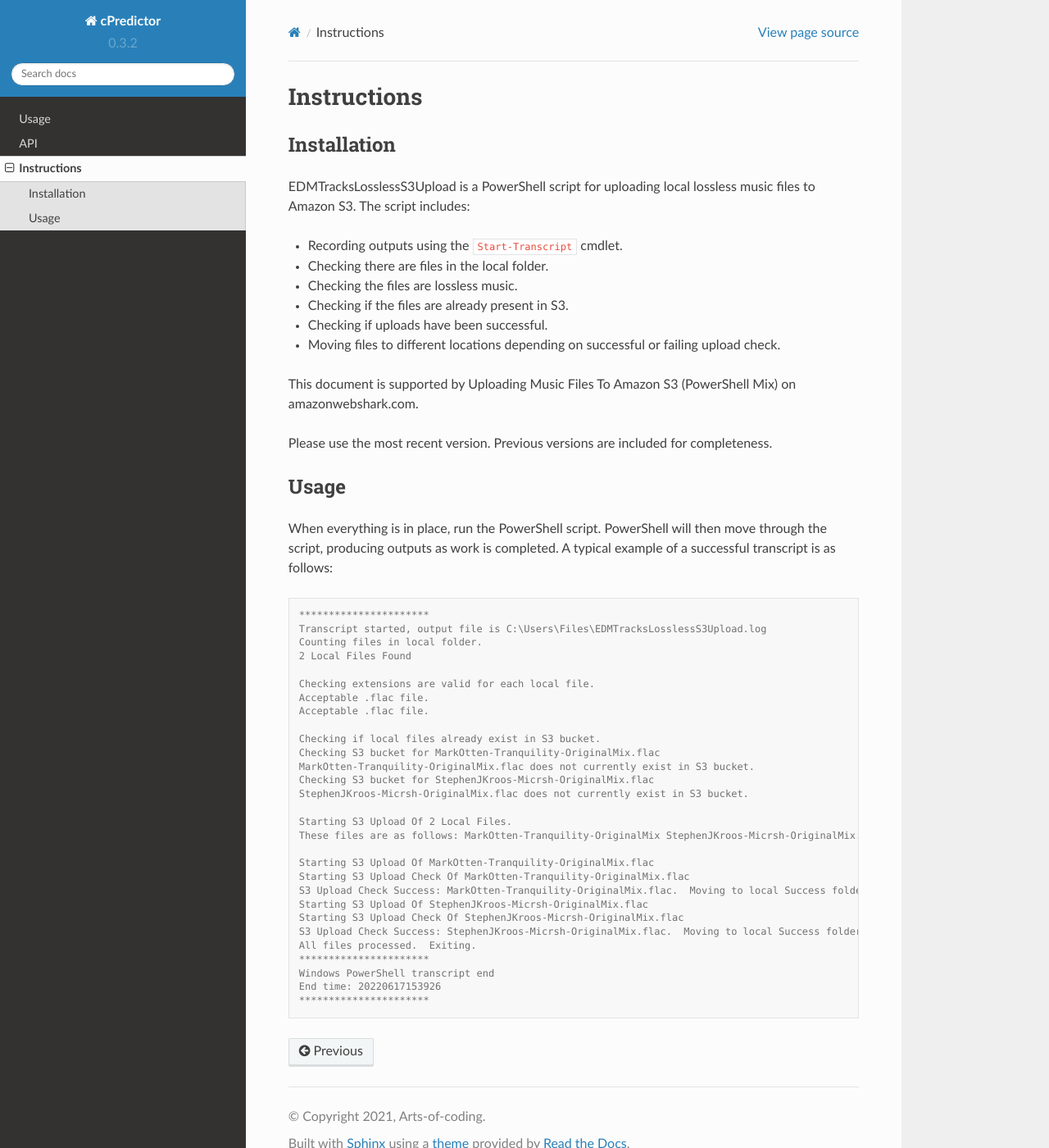
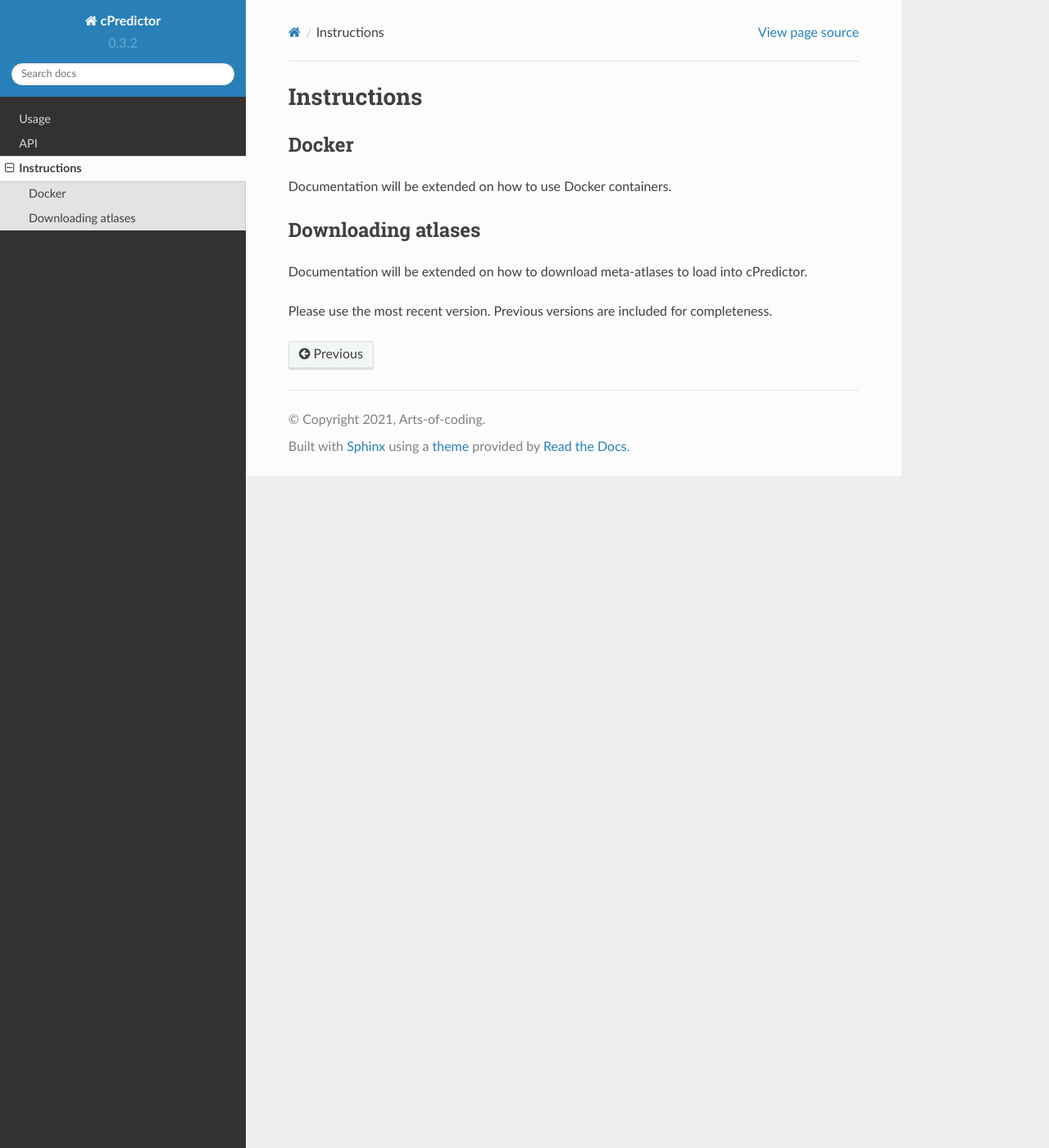
Before and after one commit to Arts-of-coding/cma, a Sphinx documentation site: the page built from docs/source/instructions.rst, in a window 1280 px wide and 1400 px high. Shown: the whole window at 82% size. Built offline with Sphinx 7.4.7 and the Read the Docs theme 2.0.0, drawn with Linux system fonts in a browser that asks for light colours.

Commit message:
updating sampledocs cpredictor 1

```diff
--- a/docs/source/instructions.rst
+++ b/docs/source/instructions.rst
@@ -3,58 +3,14 @@ Instructions
 
 .. _instructions:
 
-
-Installation
+Docker
 ------------
-
-EDMTracksLosslessS3Upload is a PowerShell script for uploading local lossless music files to Amazon S3. The script includes:
-
-- Recording outputs using the ``Start-Transcript`` cmdlet.
-- Checking there are files in the local folder.
-- Checking the files are lossless music.
-- Checking if the files are already present in S3.
-- Checking if uploads have been successful.
-- Moving files to different locations depending on successful or failing upload check.
-
-This document is supported by Uploading Music Files To Amazon S3 (PowerShell Mix) on amazonwebshark.com.
-
-Please use the most recent version. Previous versions are included for completeness.
+Documentation will be extended on how to use Docker containers.
 
 .. _usage:
 
-Usage
+Downloading atlases
 ------------
+Documentation will be extended on how to download meta-atlases to load into cPredictor.
 
-When everything is in place, run the PowerShell script. PowerShell will then move through the script, producing outputs as work is completed. A typical example of a successful transcript is as follows:
-
-.. code-block:: console
-
-              **********************
-              Transcript started, output file is C:\Users\Files\EDMTracksLosslessS3Upload.log
-              Counting files in local folder.
-              2 Local Files Found
-
-              Checking extensions are valid for each local file.
-              Acceptable .flac file.
-              Acceptable .flac file.
-
-              Checking if local files already exist in S3 bucket.
-              Checking S3 bucket for MarkOtten-Tranquility-OriginalMix.flac
-              MarkOtten-Tranquility-OriginalMix.flac does not currently exist in S3 bucket.
-              Checking S3 bucket for StephenJKroos-Micrsh-OriginalMix.flac
-              StephenJKroos-Micrsh-OriginalMix.flac does not currently exist in S3 bucket.
-
-              Starting S3 Upload Of 2 Local Files.
-              These files are as follows: MarkOtten-Tranquility-OriginalMix StephenJKroos-Micrsh-OriginalMix.flac
-
-              Starting S3 Upload Of MarkOtten-Tranquility-OriginalMix.flac
-              Starting S3 Upload Check Of MarkOtten-Tranquility-OriginalMix.flac
-              S3 Upload Check Success: MarkOtten-Tranquility-OriginalMix.flac.  Moving to local Success folder
-              Starting S3 Upload Of StephenJKroos-Micrsh-OriginalMix.flac
-              Starting S3 Upload Check Of StephenJKroos-Micrsh-OriginalMix.flac
-              S3 Upload Check Success: StephenJKroos-Micrsh-OriginalMix.flac.  Moving to local Success folder
-              All files processed.  Exiting.
-              **********************
-              Windows PowerShell transcript end
-              End time: 20220617153926
-              **********************
+Please use the most recent version. Previous versions are included for completeness.
```
Also changed, not shown: docs/source/usage.rst (+29 -5 lines).
